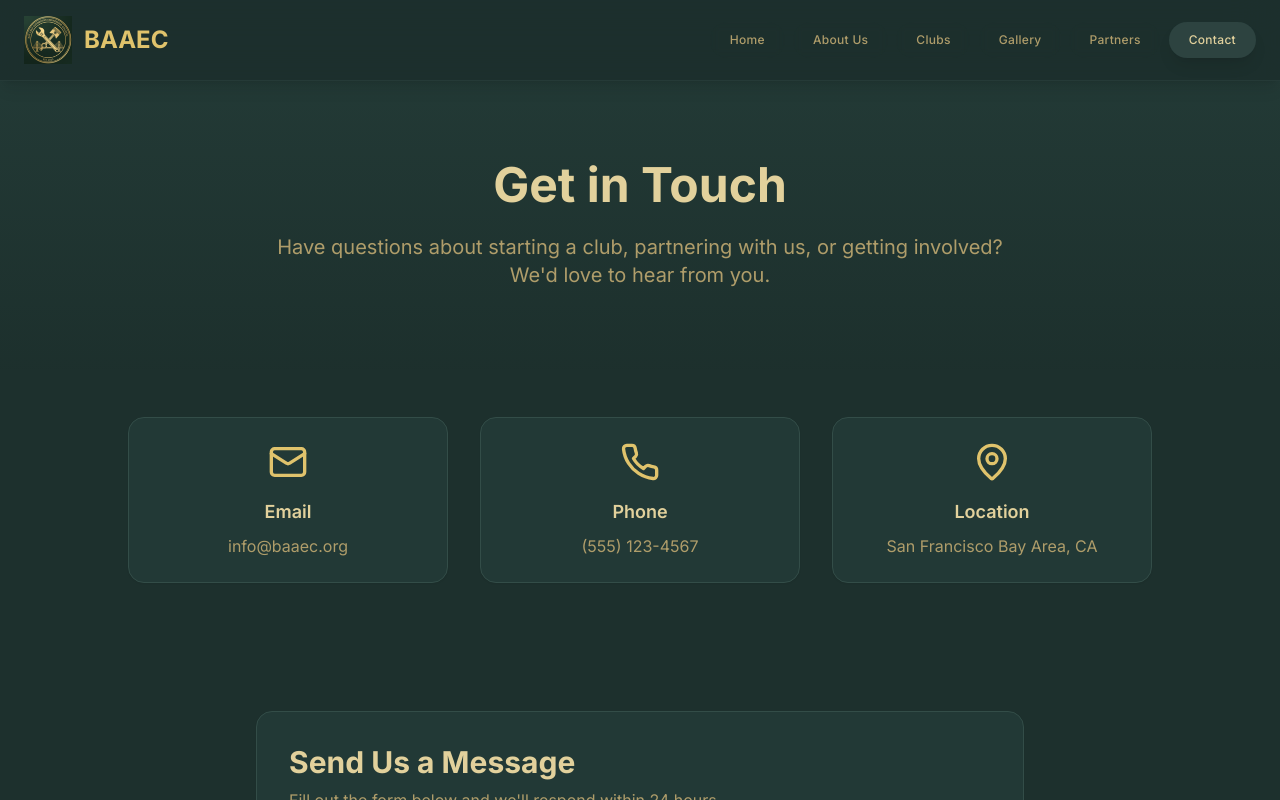
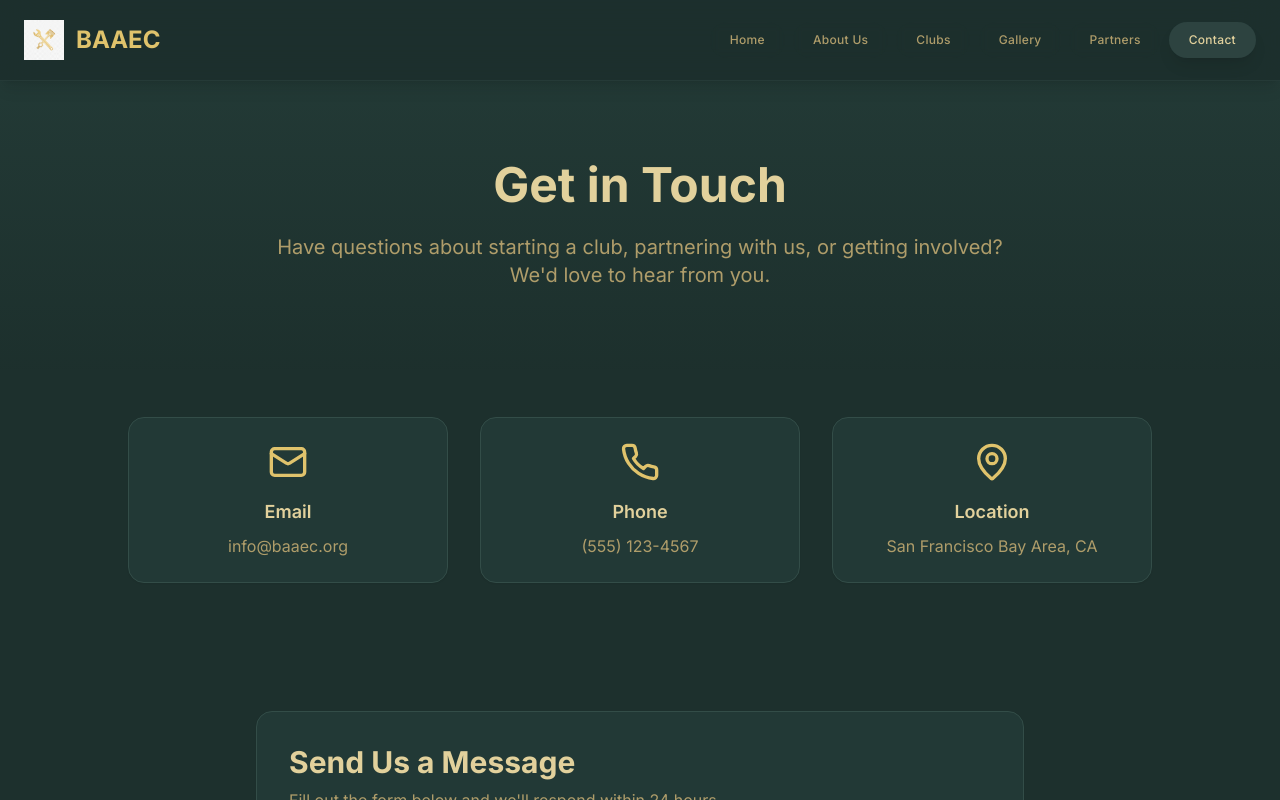
Before and after one commit to shinynail/bayarea-auto-elevate, a React (Vite) app: page /contact in a window 1280 px wide. Shown: the top 800 px of the page. Built offline with nearby package versions, Linux system fonts and the light colour scheme; the HTML template or start-up script is replaced by a standard one.

Commit message:
Refine logo and navigation

```diff
--- a/src/components/Navigation.tsx
+++ b/src/components/Navigation.tsx
@@ -2,7 +2,7 @@ import { Link, useLocation } from "react-router-dom";
 import { Button } from "@/components/ui/button";
 import { Menu, X } from "lucide-react";
 import { useState } from "react";
-import baaecLogo from "@/assets/baaec-logo.png";
+import baaecIcon from "@/assets/baaec-icon.png";
 
 const Navigation = () => {
   const location = useLocation();
@@ -24,9 +24,9 @@ const Navigation = () => {
           <Link to="/" className="flex items-center gap-3 group">
             <div className="relative">
               <img
-                src={baaecLogo}
-                alt="BAAEC Logo"
-                className="h-12 w-12 group-hover:scale-110 transition-all duration-500"
+                src={baaecIcon}
+                alt="BAAEC - Wrench and Piston"
+                className="h-10 w-10 group-hover:rotate-12 transition-all duration-500"
               />
               <div className="absolute inset-0 bg-primary/20 blur-xl opacity-0 group-hover:opacity-100 transition-opacity duration-500" />
             </div>
```
Also changed, not shown: src/assets/baaec-icon.png (added).
